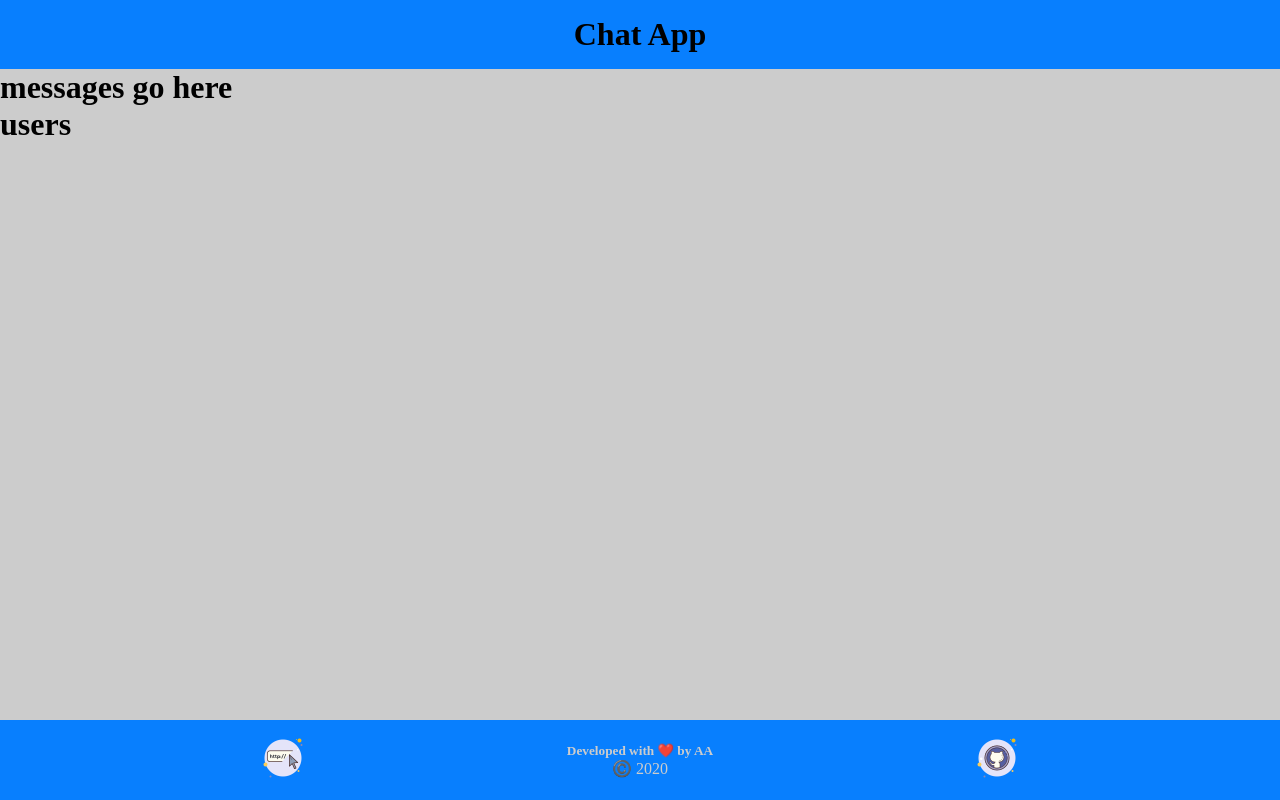
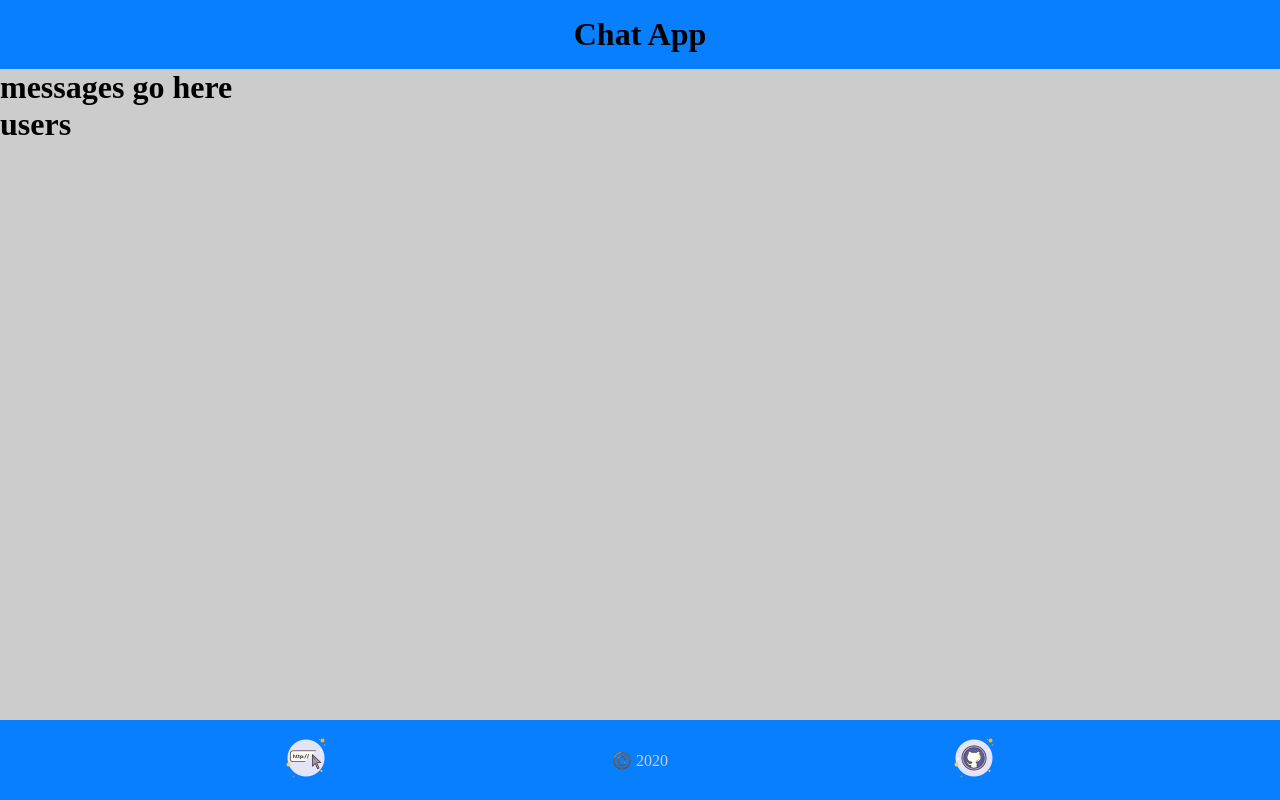
Before and after one commit to shrki416/Chat-App, a React (Create React App) app in the folder Client/: page / in a window 1280 px wide. Built offline with nearby package versions, Linux system fonts and the light colour scheme; a web font is replaced by a local one.

Commit message:
simplify footer

```diff
--- a/Client/src/components/Footer.js
+++ b/Client/src/components/Footer.js
@@ -13,7 +13,7 @@ const Footer = () => {
         </a>
       </p>
       <div>
-        <h5>Developed with ❤️ by AA</h5>
+        {/* <h5>Developed by AA</h5> */}
         <p>©️ {year}</p>
       </div>
       <p>
```
